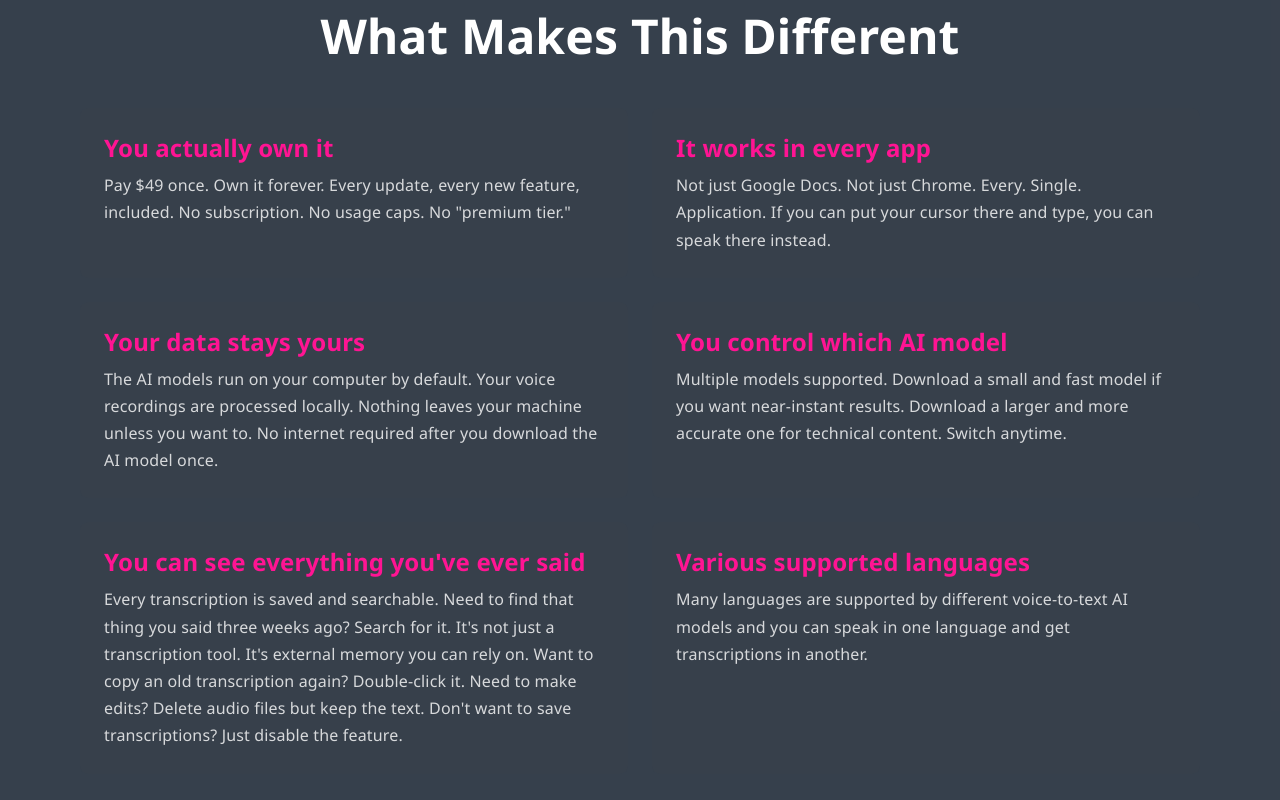
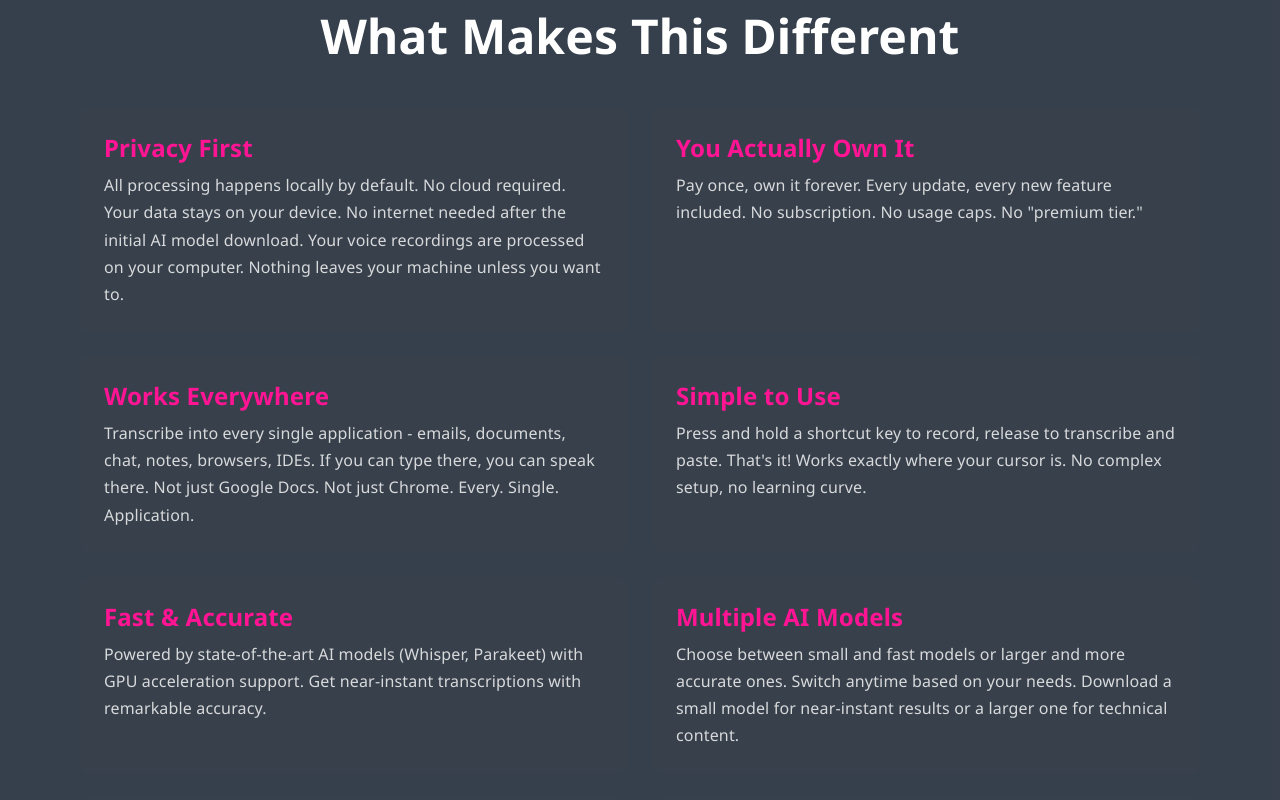
Before and after one commit to DeveloPassion/knowii-voice-ai-website, a React (Vite) app: page /#/ in a window 1280 px wide. Shown: the part 8180-8980 px from the top of the page. Built offline with nearby package versions, Linux system fonts and the light colour scheme.

Commit message:
docs(all): aligned with docs website

```diff
--- a/src/pages/home.tsx
+++ b/src/pages/home.tsx
@@ -238,68 +238,90 @@ const HomePage: React.FC = () => {
                     <div className='grid grid-cols-1 gap-5 md:grid-cols-2 md:gap-6'>
                         <div className='bg-background/80 rounded-lg p-4 sm:p-5 md:p-6'>
                             <h3 className='text-secondary mb-2 text-xl font-bold sm:text-2xl'>
-                                You actually own it
+                                Privacy First
                             </h3>
                             <p className='text-primary/80'>
-                                Pay $49 once. Own it forever. Every update, every new feature,
-                                included. No subscription. No usage caps. No "premium tier."
+                                All processing happens locally by default. No cloud required. Your
+                                data stays on your device. No internet needed after the initial AI
+                                model download. Your voice recordings are processed on your
+                                computer. Nothing leaves your machine unless you want to.
                             </p>
                         </div>
 
                         <div className='bg-background/80 rounded-lg p-4 sm:p-5 md:p-6'>
                             <h3 className='text-secondary mb-2 text-xl font-bold sm:text-2xl'>
-                                It works in every app
+                                You Actually Own It
                             </h3>
                             <p className='text-primary/80'>
-                                Not just Google Docs. Not just Chrome. Every. Single. Application.
-                                If you can put your cursor there and type, you can speak there
-                                instead.
+                                Pay once, own it forever. Every update, every new feature included.
+                                No subscription. No usage caps. No "premium tier."
                             </p>
                         </div>
 
                         <div className='bg-background/80 rounded-lg p-4 sm:p-5 md:p-6'>
                             <h3 className='text-secondary mb-2 text-xl font-bold sm:text-2xl'>
-                                Your data stays yours
+                                Works Everywhere
                             </h3>
                             <p className='text-primary/80'>
-                                The AI models run on your computer by default. Your voice recordings
-                                are processed locally. Nothing leaves your machine unless you want
-                                to. No internet required after you download the AI model once.
+                                Transcribe into every single application - emails, documents, chat,
+                                notes, browsers, IDEs. If you can type there, you can speak there.
+                                Not just Google Docs. Not just Chrome. Every. Single. Application.
                             </p>
                         </div>
 
                         <div className='bg-background/80 rounded-lg p-4 sm:p-5 md:p-6'>
                             <h3 className='text-secondary mb-2 text-xl font-bold sm:text-2xl'>
-                                You control which AI model
+                                Simple to Use
                             </h3>
                             <p className='text-primary/80'>
-                                Multiple models supported. Download a small and fast model if you
-                                want near-instant results. Download a larger and more accurate one
-                                for technical content. Switch anytime.
+                                Press and hold a shortcut key to record, release to transcribe and
+                                paste. That's it! Works exactly where your cursor is. No complex
+                                setup, no learning curve.
                             </p>
                         </div>
 
                         <div className='bg-background/80 rounded-lg p-4 sm:p-5 md:p-6'>
                             <h3 className='text-secondary mb-2 text-xl font-bold sm:text-2xl'>
-                                You can see everything you've ever said
+                                Fast & Accurate
                             </h3>
                             <p className='text-primary/80'>
-                                Every transcription is saved and searchable. Need to find that thing
-                                you said three weeks ago? Search for it. It's not just a
-                                transcription tool. It's external memory you can rely on. Want to
-                                copy an old transcription again? Double-click it. Need to make
-                                edits? Delete audio files but keep the text. Don't want to save
+                                Powered by state-of-the-art AI models (Whisper, Parakeet) with GPU
+                                acceleration support. Get near-instant transcriptions with
+                                remarkable accuracy.
+                            </p>
+                        </div>
+
+                        <div className='bg-background/80 rounded-lg p-4 sm:p-5 md:p-6'>
+                            <h3 className='text-secondary mb-2 text-xl font-bold sm:text-2xl'>
+                                Multiple AI Models
+                            </h3>
+                            <p className='text-primary/80'>
+                                Choose between small and fast models or larger and more accurate
+                                ones. Switch anytime based on your needs. Download a small model for
+                                near-instant results or a larger one for technical content.
+                            </p>
+                        </div>
+
+                        <div className='bg-background/80 rounded-lg p-4 sm:p-5 md:p-6'>
+                            <h3 className='text-secondary mb-2 text-xl font-bold sm:text-2xl'>
+                                Searchable History
+                            </h3>
+                            <p className='text-primary/80'>
+                                Every transcription is saved and searchable. Your external memory.
+                                Find anything you said weeks ago in seconds. Want to copy an old
+                                transcription again? Double-click it. Don't want to save
                                 transcriptions? Just disable the feature.
                             </p>
                         </div>
 
                         <div className='bg-background/80 rounded-lg p-4 sm:p-5 md:p-6'>
                             <h3 className='text-secondary mb-2 text-xl font-bold sm:text-2xl'>
-                                Various supported languages
+                                Multi-Language Support
                             </h3>
                             <p className='text-primary/80'>
-                                Many languages are supported by different voice-to-text AI models
-                                and you can speak in one language and get transcriptions in another.
+                                Many languages supported. Speak in one language and get
+                                transcriptions in another. Different AI models support different
+                                languages and capabilities.
                             </p>
                         </div>
                     </div>
```
